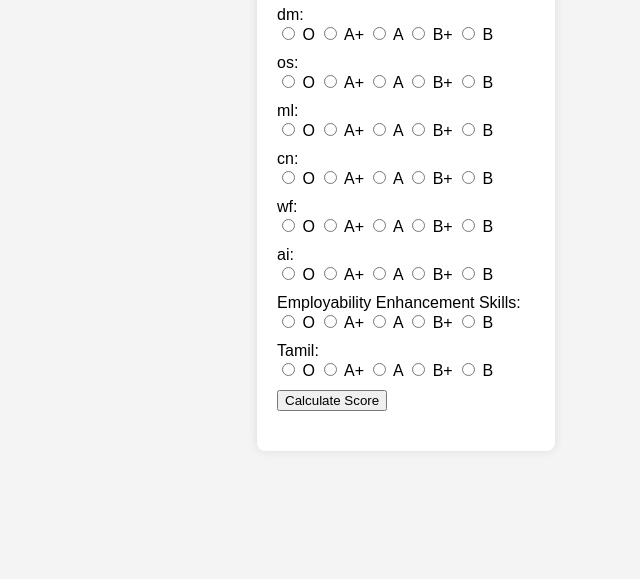
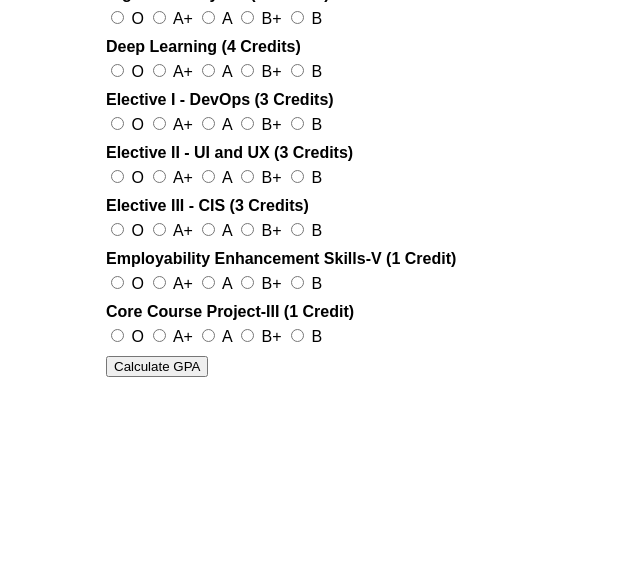
Before and after one commit to dhaan-ish/gradecal, a plain HTML site: page index.html in a window 1280 px wide. Shown: the part 221-800 px from the top of the page, without its empty margins (234-874 px from the left). Drawn offline with Linux system fonts and the light colour scheme.

Commit message:
Update index.html

```diff
--- a/index.html
+++ b/index.html
@@ -1,152 +1,163 @@
 <!DOCTYPE html>
-<html>
-
+<html lang="en">
 <head>
+  <meta charset="UTF-8">
+  <meta name="viewport" content="width=device-width, initial-scale=1.0">
   <title>Grade Calculator</title>
   <style>
     body {
       font-family: Arial, sans-serif;
-            background-color: #f4f4f4;
-            display: flex;
-            align-items: center;
-            justify-content: center;
-            height: 100vh;
-            margin: 0;
+      padding: 20px;
+      max-width: 600px;
+      margin: auto;
     }
-
-        #container {
-            background-color: white;
-            padding: 20px;
-            border-radius: 8px;
-            box-shadow: 0 0 10px rgba(0, 0, 0, 0.1);
+    h1 {
+      text-align: center;
     }
-
-        label {
-            display: block;
-            margin-top: 10px;
+    .subject {
+      margin: 10px 0;
     }
-
-        button {
-            margin-top: 10px;
+    .subject label {
+      font-weight: bold;
     }
-
-        #result {
+    .grade-options {
+      margin: 5px 0;
+    }
+    .result {
       margin-top: 20px;
+      font-size: 1.2em;
       font-weight: bold;
+      color: green;
     }
   </style>
 </head>
-
 <body>
-    <div id="container">
   <h1>Grade Calculator</h1>
   <form id="gradeForm">
-        <label for="dm">dm:</label>
-        <input type="radio" name="dm" value="O"> O
-        <input type="radio" name="dm" value="A+"> A+
-        <input type="radio" name="dm" value="A"> A
-        <input type="radio" name="dm" value="B+"> B+
-        <input type="radio" name="dm" value="B"> B
-
-        <label for="os">os:</label>
-        <input type="radio" name="os" value="O"> O
-        <input type="radio" name="os" value="A+"> A+
-        <input type="radio" name="os" value="A"> A
-        <input type="radio" name="os" value="B+"> B+
-        <input type="radio" name="os" value="B"> B
-
-        <label for="ml">ml:</label>
-        <input type="radio" name="ml" value="O"> O
-        <input type="radio" name="ml" value="A+"> A+
-        <input type="radio" name="ml" value="A"> A
-        <input type="radio" name="ml" value="B+"> B+
-        <input type="radio" name="ml" value="B"> B
-
-        <label for="cn">cn:</label>
-        <input type="radio" name="cn" value="O"> O
-        <input type="radio" name="cn" value="A+"> A+
-        <input type="radio" name="cn" value="A"> A
-        <input type="radio" name="cn" value="B+"> B+
-        <input type="radio" name="cn" value="B"> B
-
-        <label for="wf">wf:</label>
-        <input type="radio" name="wf" value="O"> O
-        <input type="radio" name="wf" value="A+"> A+
-        <input type="radio" name="wf" value="A"> A
-        <input type="radio" name="wf" value="B+"> B+
-        <input type="radio" name="wf" value="B"> B
-
-        <label for="ai">ai:</label>
-        <input type="radio" name="ai" value="O"> O
-        <input type="radio" name="ai" value="A+"> A+
-        <input type="radio" name="ai" value="A"> A
-        <input type="radio" name="ai" value="B+"> B+
-        <input type="radio" name="ai" value="B"> B
-
-        <label for="ees">Employability Enhancement Skills:</label>
-        <input type="radio" name="ees" value="O"> O
-        <input type="radio" name="ees" value="A+"> A+
-        <input type="radio" name="ees" value="A"> A
-        <input type="radio" name="ees" value="B+"> B+
-        <input type="radio" name="ees" value="B"> B
-
-        <label for="tamil">Tamil:</label>
-        <input type="radio" name="tamil" value="O"> O
-        <input type="radio" name="tamil" value="A+"> A+
-        <input type="radio" name="tamil" value="A"> A
-        <input type="radio" name="tamil" value="B+"> B+
-        <input type="radio" name="tamil" value="B"> B
-        <br>
-        <button type="button" onclick="calculateScore()">Calculate Score</button>
-        </form>
-        <div id="result"></div>
+    <!-- Theory Subjects -->
+    <div class="subject">
+      <label for="AD2501">Computing Theory and Compiler Design (3 Credits)</label>
+      <div class="grade-options">
+        <input type="radio" name="AD2501" value="10"> O
+        <input type="radio" name="AD2501" value="9"> A+
+        <input type="radio" name="AD2501" value="8"> A
+        <input type="radio" name="AD2501" value="7"> B+
+        <input type="radio" name="AD2501" value="6"> B
+      </div>
+    </div>
+    <div class="subject">
+      <label for="AD2502">Natural Language Processing (3 Credits)</label>
+      <div class="grade-options">
+        <input type="radio" name="AD2502" value="10"> O
+        <input type="radio" name="AD2502" value="9"> A+
+        <input type="radio" name="AD2502" value="8"> A
+        <input type="radio" name="AD2502" value="7"> B+
+        <input type="radio" name="AD2502" value="6"> B
+      </div>
     </div>
 
+    <!-- Practical Subjects -->
+    <div class="subject">
+      <label for="AD2503">Big Data Analytics (4 Credits)</label>
+      <div class="grade-options">
+        <input type="radio" name="AD2503" value="10"> O
+        <input type="radio" name="AD2503" value="9"> A+
+        <input type="radio" name="AD2503" value="8"> A
+        <input type="radio" name="AD2503" value="7"> B+
+        <input type="radio" name="AD2503" value="6"> B
+      </div>
+    </div>
+    <div class="subject">
+      <label for="AD2504">Deep Learning (4 Credits)</label>
+      <div class="grade-options">
+        <input type="radio" name="AD2504" value="10"> O
+        <input type="radio" name="AD2504" value="9"> A+
+        <input type="radio" name="AD2504" value="8"> A
+        <input type="radio" name="AD2504" value="7"> B+
+        <input type="radio" name="AD2504" value="6"> B
+      </div>
+    </div>
+
+    <!-- Electives -->
+    <div class="subject">
+      <label for="Elective1">Elective I - DevOps (3 Credits)</label>
+      <div class="grade-options">
+        <input type="radio" name="Elective1" value="10"> O
+        <input type="radio" name="Elective1" value="9"> A+
+        <input type="radio" name="Elective1" value="8"> A
+        <input type="radio" name="Elective1" value="7"> B+
+        <input type="radio" name="Elective1" value="6"> B
+      </div>
+    </div>
+    <div class="subject">
+      <label for="Elective2">Elective II - UI and UX (3 Credits)</label>
+      <div class="grade-options">
+        <input type="radio" name="Elective2" value="10"> O
+        <input type="radio" name="Elective2" value="9"> A+
+        <input type="radio" name="Elective2" value="8"> A
+        <input type="radio" name="Elective2" value="7"> B+
+        <input type="radio" name="Elective2" value="6"> B
+      </div>
+    </div>
+    <div class="subject">
+      <label for="Elective3">Elective III - CIS (3 Credits)</label>
+      <div class="grade-options">
+        <input type="radio" name="Elective3" value="10"> O
+        <input type="radio" name="Elective3" value="9"> A+
+        <input type="radio" name="Elective3" value="8"> A
+        <input type="radio" name="Elective3" value="7"> B+
+        <input type="radio" name="Elective3" value="6"> B
+      </div>
+    </div>
+
+    <!-- Practical -->
+    <div class="subject">
+      <label for="ES2501">Employability Enhancement Skills-V (1 Credit)</label>
+      <div class="grade-options">
+        <input type="radio" name="ES2501" value="10"> O
+        <input type="radio" name="ES2501" value="9"> A+
+        <input type="radio" name="ES2501" value="8"> A
+        <input type="radio" name="ES2501" value="7"> B+
+        <input type="radio" name="ES2501" value="6"> B
+      </div>
+    </div>
+    <div class="subject">
+      <label for="AD2505">Core Course Project-III (1 Credit)</label>
+      <div class="grade-options">
+        <input type="radio" name="AD2505" value="10"> O
+        <input type="radio" name="AD2505" value="9"> A+
+        <input type="radio" name="AD2505" value="8"> A
+        <input type="radio" name="AD2505" value="7"> B+
+        <input type="radio" name="AD2505" value="6"> B
+      </div>
+    </div>
+
+    <button type="button" onclick="calculateGPA()">Calculate GPA</button>
+  </form>
+
+  <div class="result" id="result"></div>
+
   <script>
-        // JavaScript code for the calculation
-        function getGradePoints(grade) {
-            switch (grade.toUpperCase()) {
-                case 'O':
-                    return 10;
-                case 'A+':
-                    return 9;
-                case 'A':
-                    return 8;
-                case 'B+':
-                    return 7;
-                case 'B':
-                    return 6;
-                default:
-                    return 0;
+    function calculateGPA() {
+      const subjects = {
+        AD2501: 3, AD2502: 3, AD2503: 4, AD2504: 4,
+        Elective1: 3, Elective2: 3, Elective3: 3,
+        ES2501: 1, AD2505: 1
+      };
+      let totalCredits = 0;
+      let totalGradePoints = 0;
+
+      for (let subject in subjects) {
+        const grade = document.querySelector(`input[name="${subject}"]:checked`);
+        if (grade) {
+          totalCredits += subjects[subject];
+          totalGradePoints += parseInt(grade.value) * subjects[subject];
         }
       }
 
-        function calculateScore() {
-            const credits = {
-                'dm': 3,
-                'os': 4,
-                'ml': 4,
-                'cn': 4,
-                'wf': 4,
-                'ai': 4,
-                'ees': 1,
-                'tamil': 1,
-            };
-
-            let total_score = 0;
-            const subjects = ['dm', 'os', 'ml', 'cn', 'wf', 'ai', 'ees', 'tamil'];
-
-            subjects.forEach((subject) => {
-                const selectedGrade = document.querySelector(`input[name=${subject}]:checked`);
-                if (selectedGrade) {
-                    total_score += getGradePoints(selectedGrade.value) * credits[subject];
-                }
-            });
-
-            const final_score = total_score / 25; // 20 is the total credits for the given subjects
-            document.getElementById('result').innerText = `Final score: ${final_score.toFixed(2)}`;
+      const gpa = (totalGradePoints / totalCredits).toFixed(2);
+      document.getElementById('result').innerText = `Your GPA is: ${gpa}`;
     }
   </script>
 </body>
-
 </html>
```
Lines whose indentation alone changed are shown as unchanged.
